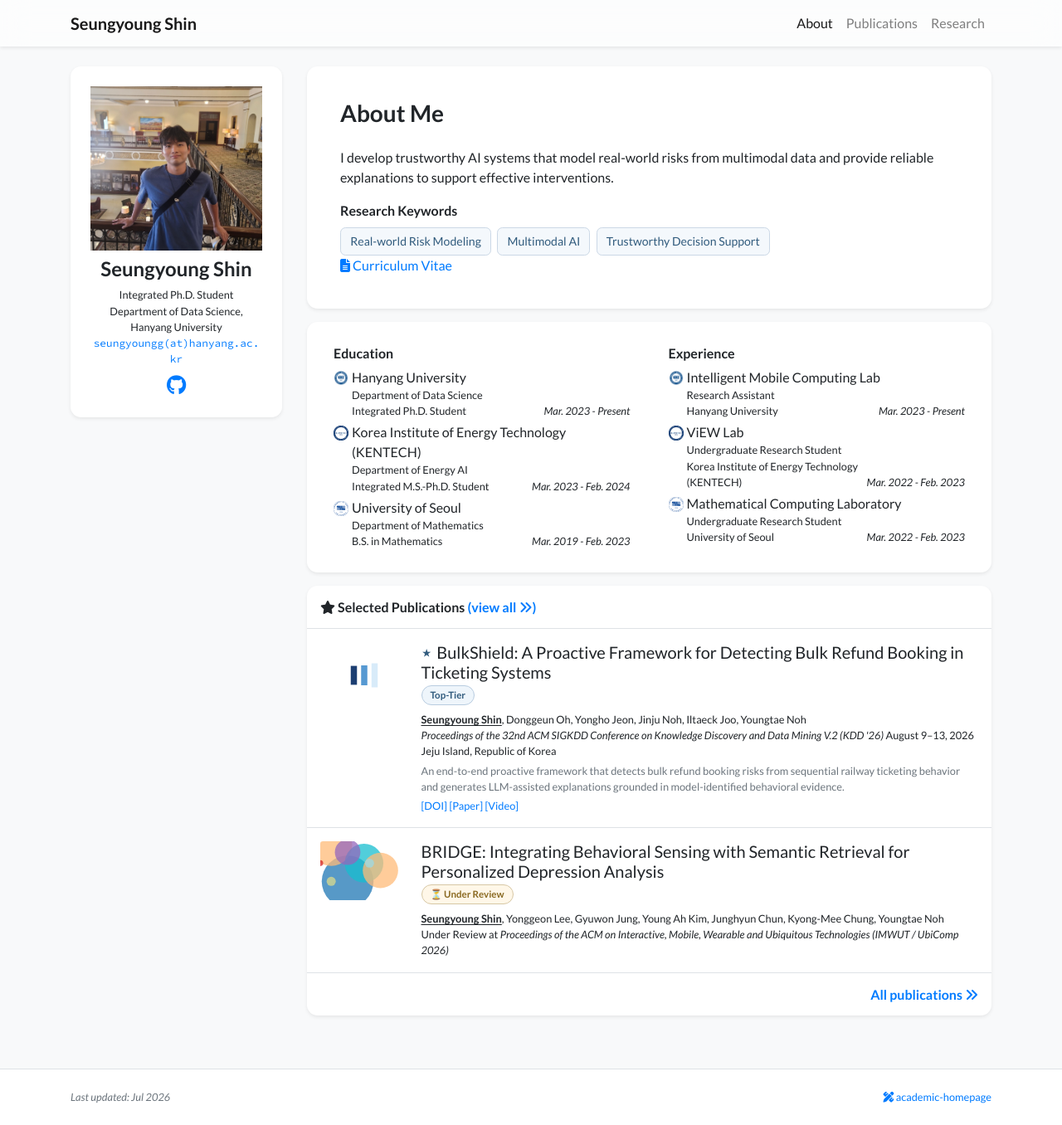
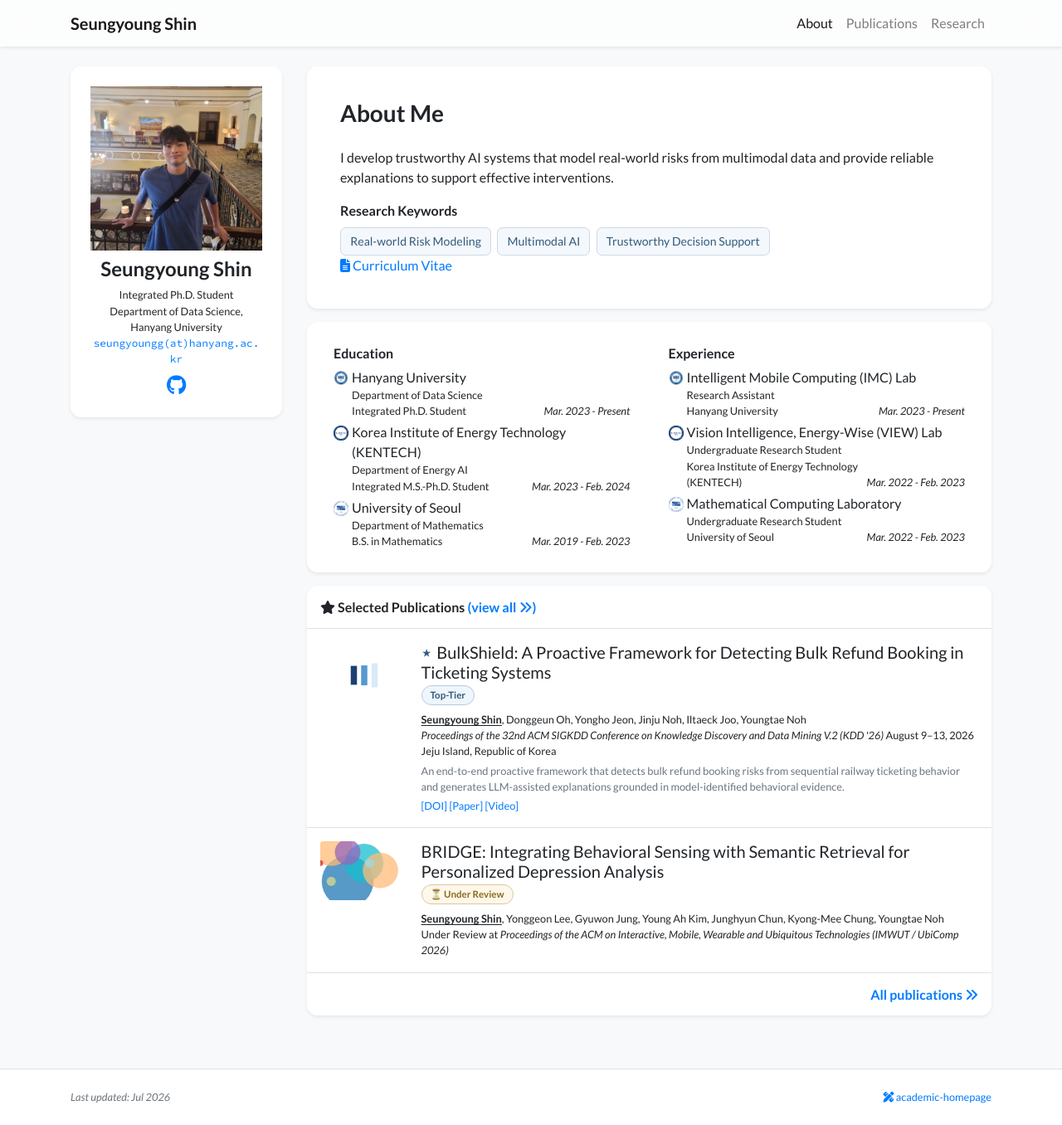
Before and after one commit to seungyoungg/academic-homepage-test, a Jekyll site: the page built from index.html, in a window 1280 px wide and 1356 px high. Shown: the whole window at 83% size. Built offline with Jekyll 4.4.1, drawn with Linux system fonts in a browser that asks for light colours; nearby versions of some CDN libraries; a style sheet for code colours, icons or effects is not loaded.

Commit message:
Update profile.yml

```diff
--- a/_data/profile.yml
+++ b/_data/profile.yml
@@ -96,14 +96,14 @@ education:
     date: Mar. 2019 - Feb. 2023
 
 experience:
-  - name: Intelligent Mobile Computing Lab
+  - name: Intelligent Mobile Computing (IMC) Lab
     logo: /assets/images/badges/hanyang.png
     position: >-
       Research Assistant <br/>
       Hanyang University
     date: Mar. 2023 - Present
 
-  - name: ViEW Lab
+  - name: Vision Intelligence, Energy-Wise (VIEW) Lab
     logo: /assets/images/badges/kentech.png
     position: >-
       Undergraduate Research Student <br/>
```
